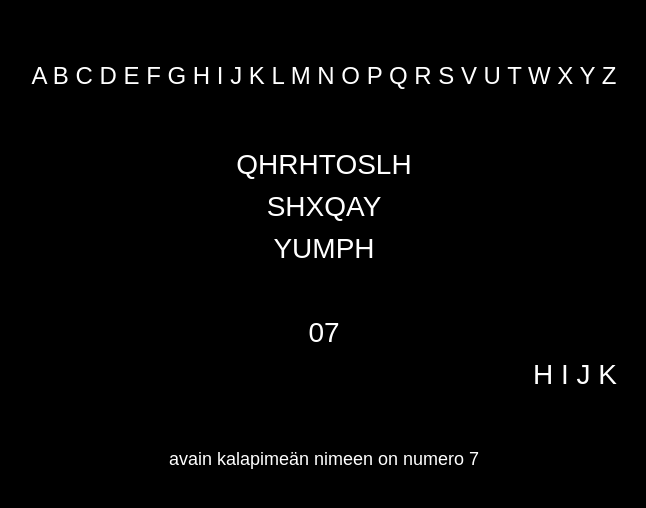
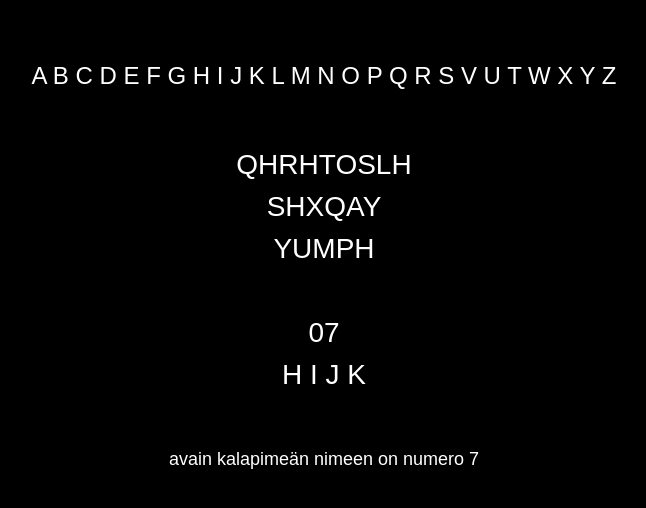
Before and after one commit to kalapimea/kalapimea-07shxqay, a plain HTML site: page index.html in a window 1280 px wide. Shown: the whole page, without its empty margins (316-962 px from the left). Drawn offline with Linux system fonts and the light colour scheme.

Commit message:
Update index.html

```diff
--- a/index.html
+++ b/index.html
@@ -21,9 +21,10 @@
             font-size: 28px;
             margin-bottom: 30px;
         }
-        .text-section .aligned-text {
-            display: block;
-            margin-left: calc(50% - 80px); /* Center-align "H I J K" under "A B C D" */
+        .aligned-text {
+            display: inline-block;
+            width: 250px; /* Adjust the width to match "A B C D" */
+            text-align: center;
         }
         .small-text {
             font-size: 18px;
@@ -41,7 +42,7 @@
         SHXQAY<br>
         YUMPH<br><br>
         07<br>
-        <span class="aligned-text">H I J K</span>
+        <div class="aligned-text">H I J K</div>
     </div>
 
     <div class="small-text">
```
